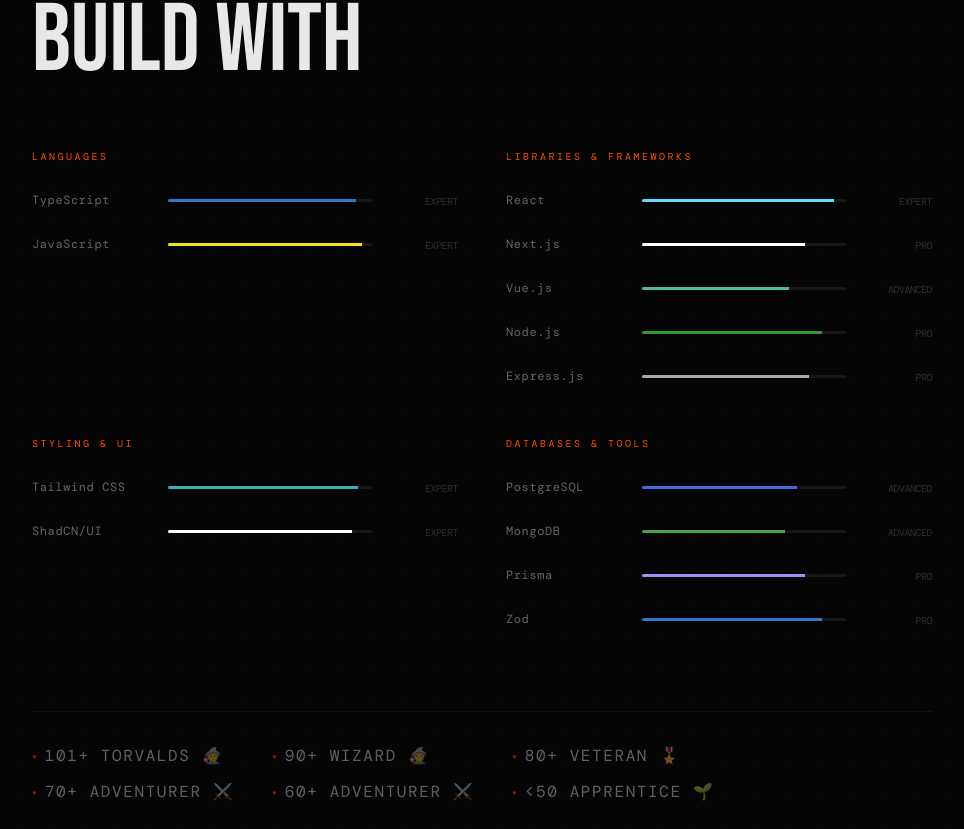
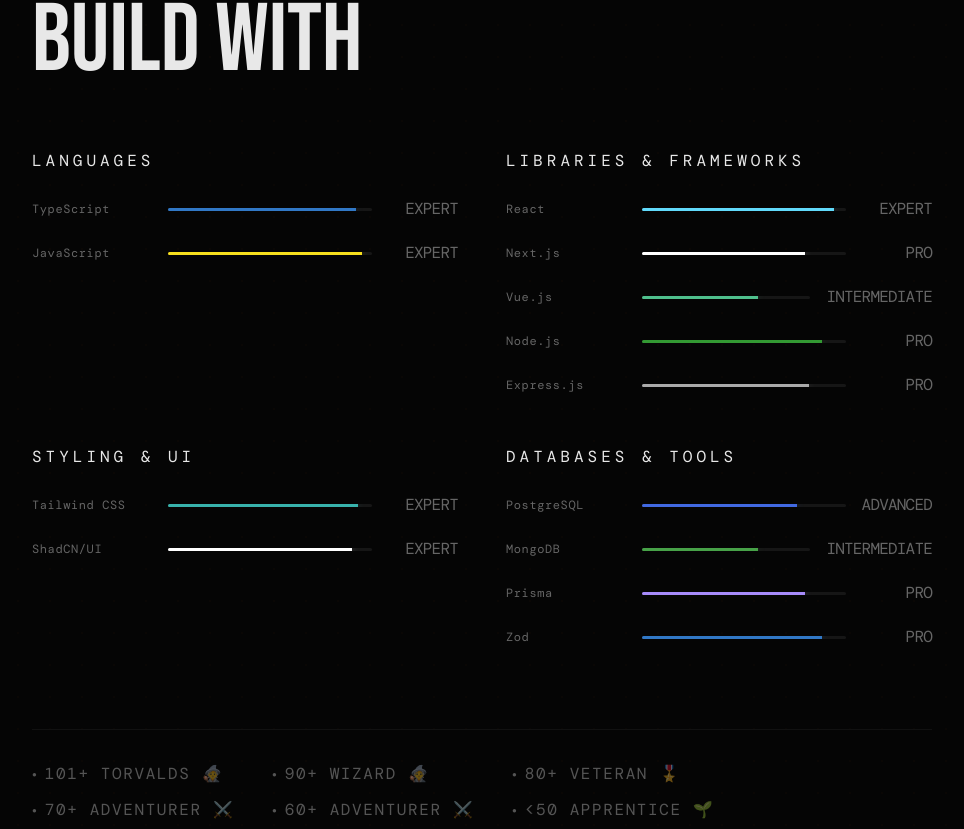
Before and after one commit to ShaNaim/personal-site, a React (Vite) app: page /portfolio in a window 1280 px wide. Shown: the part 2871-3700 px from the top of the page, without its empty margins (158-1122 px from the left). Built offline with nearby package versions, Linux system fonts and the light colour scheme; a web font is replaced by a local one.

Commit message:
:art: enhanced skills section

```diff
--- a/src/components/modules/portfolio/skills-section.tsx
+++ b/src/components/modules/portfolio/skills-section.tsx
@@ -1,12 +1,14 @@
+import { useState } from "react";
 import { FadeIn } from "@/components/common/fade-in";
 import { SectionLabel } from "@/components/common/section-label";
 import { SkillCategory } from "@/components/templates/skill-category";
-import { skills, SKILL_LEGEND } from "@/data/portfolio/skills";
+import { skills, SKILL_LEGEND, getRange } from "@/data/portfolio/skills";
 
 export function SkillsSection() {
+  const [hoveredRange, setHoveredRange] = useState<string | null>(null);
+
   return (
-    <section id="skills" className="relative py-[100px] px-12 bg-[var(--color-bg-alt)]">
-      {/* Dot pattern - Handled via arbitrary radial-gradient */}
+    <section id="skills" className="relative py-[100px] px-12 bg-(--color-bg-alt)">
       <div
         className="absolute inset-0 opacity-[0.022] pointer-events-none"
         style={{
@@ -25,24 +27,29 @@ export function SkillsSection() {
           </h2>
         </FadeIn>
 
-        {/* Responsive Grid */}
         <div className="grid grid-cols-1 md:grid-cols-[repeat(auto-fit,minmax(380px,1fr))] gap-12">
           {Object.entries(skills).map(([category, items], ci) => (
             <FadeIn key={category} delay={ci * 100}>
-              <SkillCategory category={category} items={items} animationIndexOffset={ci} />
+              <SkillCategory category={category} items={items} animationIndexOffset={ci} onSkillHover={(level: number | null) => setHoveredRange(level !== null ? getRange(level) : null)} />
             </FadeIn>
           ))}
         </div>
-        <div className="mt-20 pt-8 border-t border-(--color-stroke-subtle) flex flex-wrap gap-x-8 gap-y-3  transition-opacity duration-500">
-          {SKILL_LEGEND.map(({ range, fun, pro }) => (
-            <div key={range} className="group w-52 flex items-center gap-2 opacity-40 hover:opacity-100">
-              <span className="text-[8px] text-(--color-brand)">●</span>
-              <span className="inline-block text-(--size-section-label) tracking-widest uppercase text-(--color-text-dim)">
-                {range} <span className="group-hover:hidden">{fun}</span>
-                <span className="hidden group-hover:inline text-(--color-text-muted)">{pro}</span>
-              </span>
-            </div>
-          ))}
+
+        {/* Legend */}
+        <div className="mt-20 pt-8 border-t border-(--color-stroke-subtle) flex flex-wrap gap-x-8 gap-y-3 transition-opacity duration-500">
+          {SKILL_LEGEND.map(({ range, fun, pro }) => {
+            const isActive = hoveredRange === range;
+            return (
+              <div key={range} className={`group w-52 flex items-center gap-2 transition-opacity duration-300 ${isActive ? "opacity-100" : hoveredRange ? "opacity-20" : "opacity-40"}`}>
+                <span className={`text-[8px] transition-colors duration-300 ${isActive ? "text-(--color-brand)" : "text-(--color-text-muted)"}`}>●</span>
+                <span className="inline-block text-(--size-section-label) tracking-widest uppercase">
+                  <span className={`transition-colors duration-300 ${isActive ? "text-(--color-brand)" : "text-(--color-text-muted)"}`}>{range} </span>
+                  <span className={`group-hover:hidden ${isActive ? "text-(--color-brand)" : "text-(--color-text-muted)"}`}>{fun}</span>
+                  <span className={`hidden group-hover:inline ${isActive ? "text-(--color-brand)" : "text-(--color-text-muted)"}`}>{pro}</span>
+                </span>
+              </div>
+            );
+          })}
         </div>
       </div>
     </section>
--- a/src/components/templates/skill-category.tsx
+++ b/src/components/templates/skill-category.tsx
@@ -5,12 +5,12 @@ interface SkillCategoryProps {
   category: string;
   items: Skill[];
   animationIndexOffset?: number;
+  onSkillHover: (level: number | null) => void;
 }
 
-export function SkillCategory({ category, items, animationIndexOffset = 0 }: SkillCategoryProps) {
-  // Helper to get labels based on your thresholds
+export function SkillCategory({ category, items, animationIndexOffset = 0, onSkillHover }: SkillCategoryProps) {
   const getLevelLabel = (level: number) => {
-    if (level >= 100) return "Torvalds";
+    if (level >= 101) return "Torvalds";
     if (level >= 90) return "Expert";
     if (level >= 80) return "Pro";
     if (level >= 70) return "Advanced";
@@ -20,30 +20,24 @@ export function SkillCategory({ category, items, animationIndexOffset = 0 }: Ski
 
   return (
     <div>
-      <h3 className="text-[10px] tracking-[0.25em] text-[var(--color-brand)] mb-6 uppercase">{category}</h3>
+      <h3 className="text-(--size-section-label) tracking-[0.25em] text-(--color-brand) mb-6 uppercase">{category}</h3>
 
       <div className="flex flex-col gap-5">
         {items.map((skill, si) => (
-          <div key={skill.name} className="group relative flex items-center gap-4">
-            {/* Skill Name */}
-            <div className="min-w-[120px] text-[12px] tracking-wider text-[var(--color-text-mid)] group-hover:text-[var(--color-brand)] transition-colors duration-200">{skill.name}</div>
+          <div key={skill.name} className="group relative flex items-center gap-4" onMouseEnter={() => onSkillHover(skill.level)} onMouseLeave={() => onSkillHover(null)}>
+            <div className="min-w-[120px] text-[12px] tracking-wider text-(--color-text-mid) group-hover:text-(--color-brand) transition-colors duration-200">{skill.name}</div>
 
-            {/* Ghost Log Code */}
             <div className="absolute left-[130px] top-[-10px] opacity-0 group-hover:opacity-20 pointer-events-none transition-all duration-500 hidden lg:block translate-x-2 group-hover:translate-x-0">
-              <pre className="text-[8px] font-mono text-[var(--color-text-faint)] leading-tight select-none">{`// status: ${getLevelLabel(skill.level).toLowerCase()}\n> latency: 0.2ms`}</pre>
+              <pre className="text-[8px] font-mono text-(--color-text-faint) leading-tight select-none">{`// status: ${getLevelLabel(skill.level).toLowerCase()}\n> latency: 0.2ms`}</pre>
             </div>
 
-            {/* Progress Bar */}
             <div className="flex-1">
               <AnimatedBar level={skill.level} color={skill.color} delay={animationIndexOffset * 100 + si * 80} />
             </div>
 
-            {/* Dynamic Label/Percentage */}
             <div className="min-w-[70px] text-right tabular-nums">
-              {/* Default: Level Label (Expert/Pro) */}
-              <span className="text-[10px] text-[var(--color-text-faint)] uppercase tracking-tighter group-hover:hidden transition-all">{getLevelLabel(skill.level)}</span>
-              {/* Hover: Exact Percentage */}
-              <span className="hidden group-hover:inline text-[11px] text-[var(--color-brand)] font-mono">{skill.level}%</span>
+              <span className="text-(--color-text-mid) uppercase tracking-tighter group-hover:hidden">{getLevelLabel(skill.level)}</span>
+              <span className="hidden group-hover:inline text-[11px] text-(--color-brand) font-mono">{skill.level}%</span>
             </div>
           </div>
         ))}
--- a/src/data/portfolio/skills.ts
+++ b/src/data/portfolio/skills.ts
@@ -8,7 +8,7 @@ export const skills: SkillsMap = {
   "Libraries & Frameworks": [
     { name: "React", level: 94, color: "#61DAFB" },
     { name: "Next.js", level: 80, color: "#ffffff" },
-    { name: "Vue.js", level: 72, color: "#4FC08D" },
+    { name: "Vue.js", level: 69, color: "#4FC08D" },
     { name: "Node.js", level: 88, color: "#339933" },
     { name: "Express.js", level: 82, color: "#aaaaaa" },
   ],
@@ -18,7 +18,7 @@ export const skills: SkillsMap = {
   ],
   "Databases & Tools": [
     { name: "PostgreSQL", level: 76, color: "#4169E1" },
-    { name: "MongoDB", level: 70, color: "#47A248" },
+    { name: "MongoDB", level: 69, color: "#47A248" },
     { name: "Prisma", level: 80, color: "#a78bfa" },
     { name: "Zod", level: 88, color: "#3178C6" },
   ],
@@ -32,3 +32,12 @@ export const SKILL_LEGEND = [
   { range: "60+", fun: "Adventurer ⚔️", pro: "Intermediate" },
   { range: "<50", fun: "Apprentice 🌱", pro: "Familiar" },
 ];
+
+export function getRange(level: number): string {
+  if (level >= 101) return "101+";
+  if (level >= 90) return "90+";
+  if (level >= 80) return "80+";
+  if (level >= 70) return "70+";
+  if (level >= 60) return "60+";
+  return "<50";
+}
```
